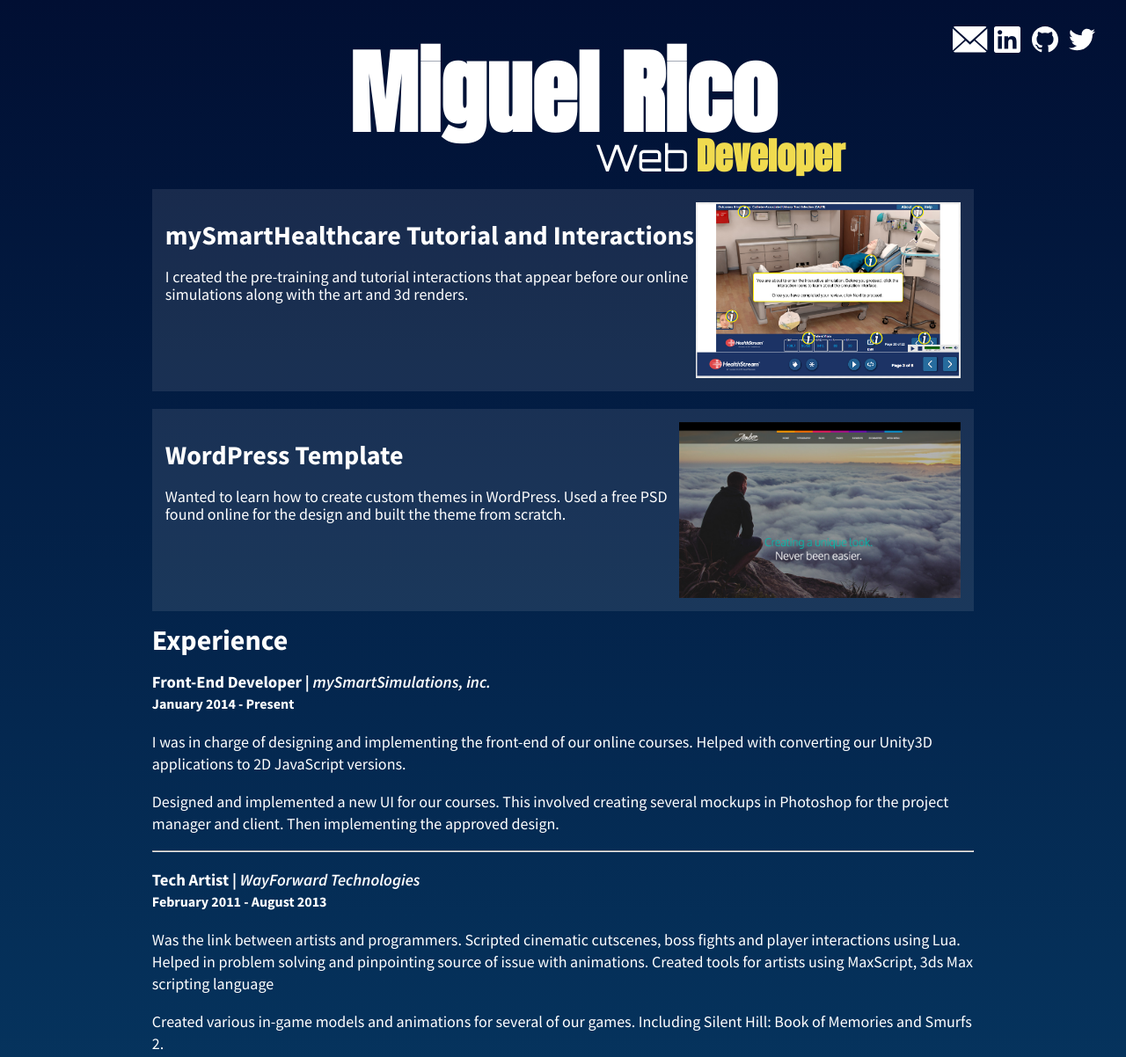
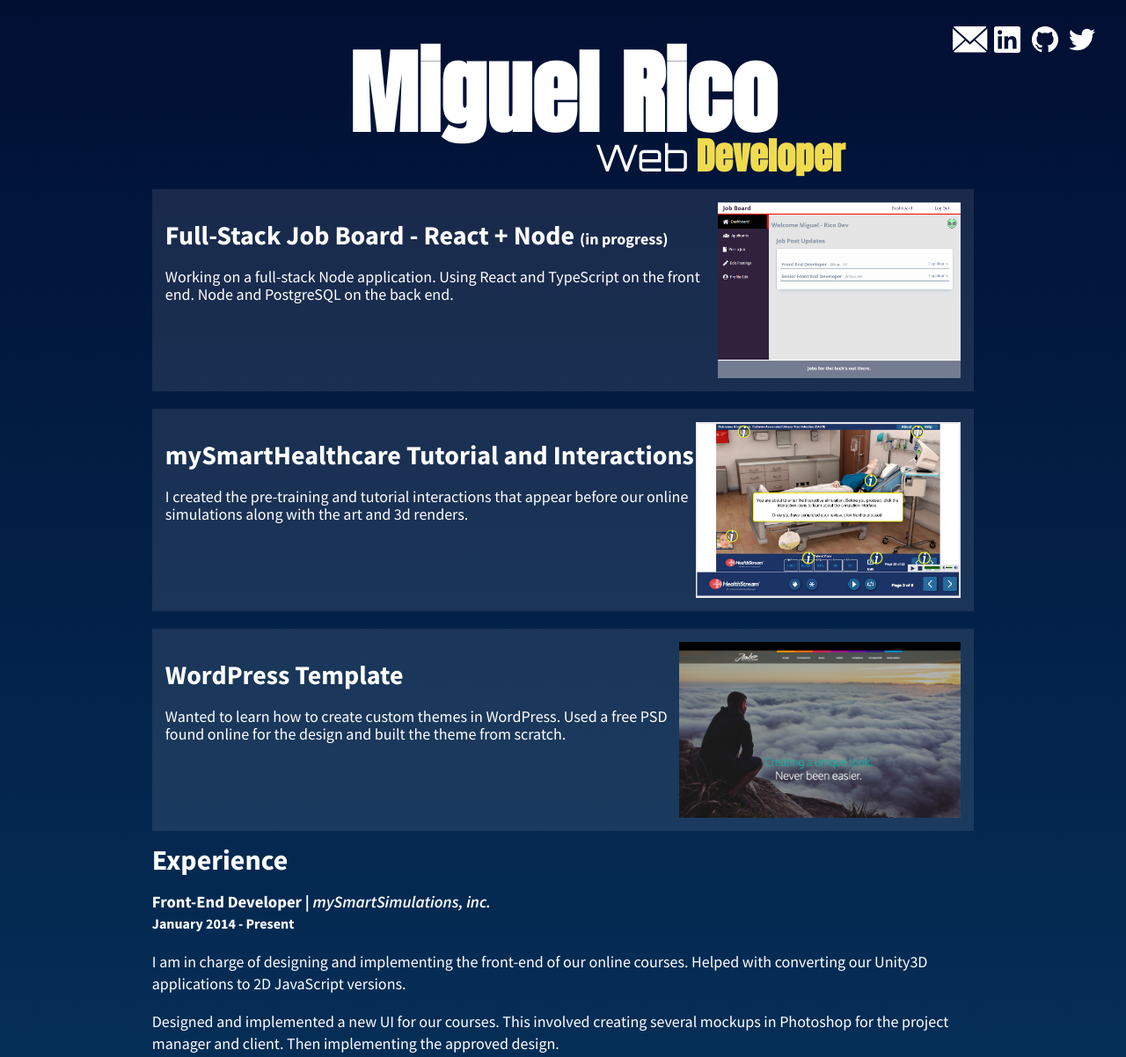
Before and after one commit to SpaceOso/miguelrico-portfolio, a plain HTML site: page index.html in a window 1280 px wide. Shown: the top 1202 px of the page at 88% size. Drawn offline with Linux system fonts and the light colour scheme.

Commit message:
added the react job board to my portfolio

```diff
--- a/index.html
+++ b/index.html
@@ -19,7 +19,11 @@
 	<script async src="https://www.googletagmanager.com/gtag/js?id=UA-105017297-1"></script>
 	<script>
         window.dataLayer = window.dataLayer || [];
-        function gtag(){dataLayer.push(arguments);}
+
+        function gtag() {
+            dataLayer.push(arguments);
+        }
+
         gtag('js', new Date());
 
         gtag('config', 'UA-105017297-1');
@@ -55,18 +59,26 @@
 <!-- ==============================
 					PORTFOLIO
 	============================== -->
+<!--job board-->
+<div>
+	<a class="portfolio-section" href="http://mr-job-board.herokuapp.com/" target="_blank">
+		<div class="portfolio-section-info">
+			<h1>Full-Stack Job Board - React + Node <span style="font-size: 18px;">(in progress)</span></h1>
+			<p>Working on a full-stack Node application. Using React and TypeScript on the front end. Node and PostgreSQL on the back end.</p>
+		</div>
+		<img src="./images/job-board.png" alt="image of job board dashboard">
+	</a>
+</div>
 <!--tutorial-->
 <div>
 	<a class="portfolio-section" href="./mss.html">
 		<div class="portfolio-section-info">
 			<h1>mySmartHealthcare Tutorial and Interactions</h1>
 			<p>I created the pre-training and tutorial interactions that appear before our online simulations along with
-				the
-				art and 3d
-				renders.</p>
+				the art and 3d renders.</p>
 		</div>
 
-		<img src="./images/tutorial.png" alt="">
+		<img src="./images/tutorial.png" alt="simulation interaction">
 	</a>
 </div>
 <!--WordPress-->
@@ -77,7 +89,7 @@
 			<p>Wanted to learn how to create custom themes in WordPress. Used a free PSD found online for the design and
 				built the theme from scratch.</p>
 		</div>
-		<img src="./images/portfolio-amber-screenshot.jpg" alt="">
+		<img src="./images/portfolio-amber-screenshot.jpg" alt="wordpress template">
 	</a>
 </div>
 
@@ -91,7 +103,7 @@
 		<div class="resume-post">
 			<h3>Front-End Developer | <em>mySmartSimulations, inc.</em></h3>
 			<h4>January 2014 - Present</h4>
-			<p>I was in charge of designing and implementing the front-end of our online courses. Helped with converting
+			<p>I am in charge of designing and implementing the front-end of our online courses. Helped with converting
 				our Unity3D applications to 2D JavaScript versions.</p>
 			<p>Designed and implemented a new UI for our courses. This involved creating several mockups in Photoshop
 				for the project manager and client. Then implementing the approved design.</p>
@@ -112,7 +124,8 @@
 		<div class="resume-post">
 			<h3>Graphic Designer | <em>Tectru Corporation</em></h3>
 			<h4>June 2008 - November 2008</h4>
-			<p>Operated and was responsible for the upkeep of the Xerox iGen3 digital press. Under self directed time constraints, created business
+			<p>Operated and was responsible for the upkeep of the Xerox iGen3 digital press. Under self directed time
+				constraints, created business
 				cards, banners and brochures for customers.</p>
 		</div>
 		<hr>
```
Also changed, not shown: art/screnshots/jb-01.PNG (added), art/screnshots/jb-02.PNG (added), art/screnshots/jb-03.PNG (added), images/job-board.png (added).
